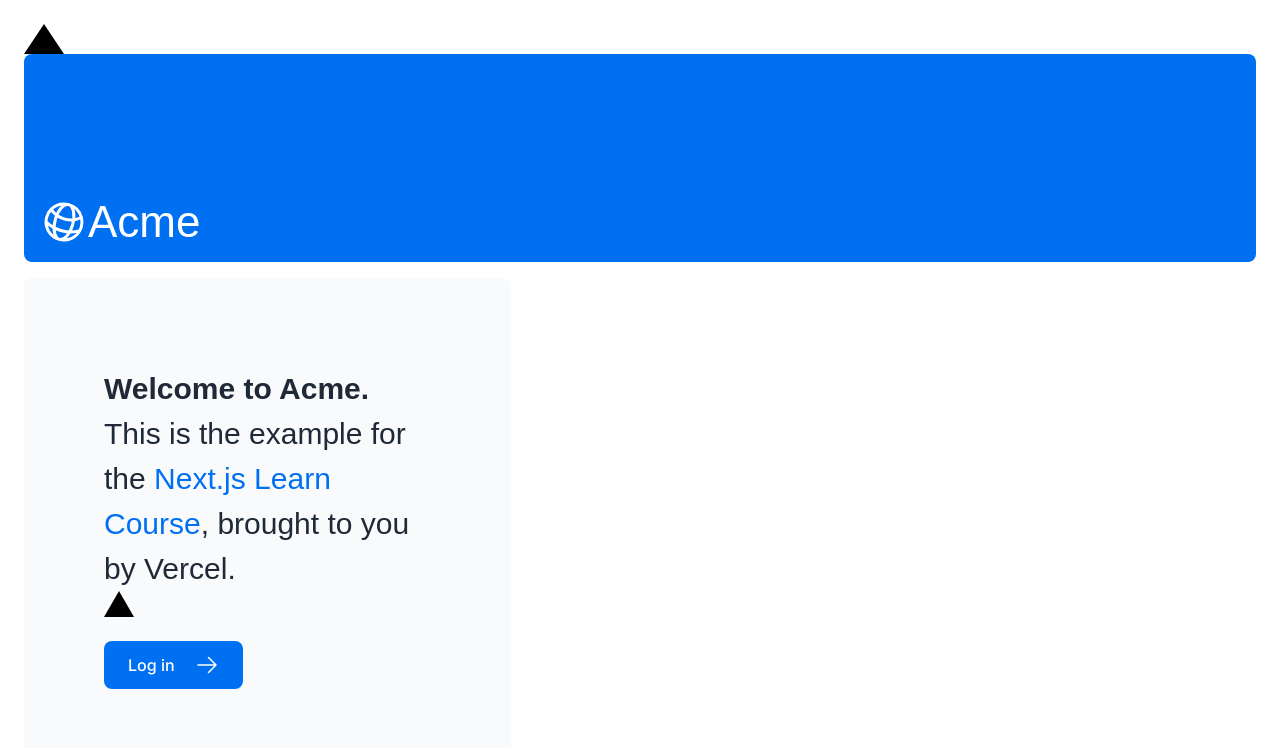
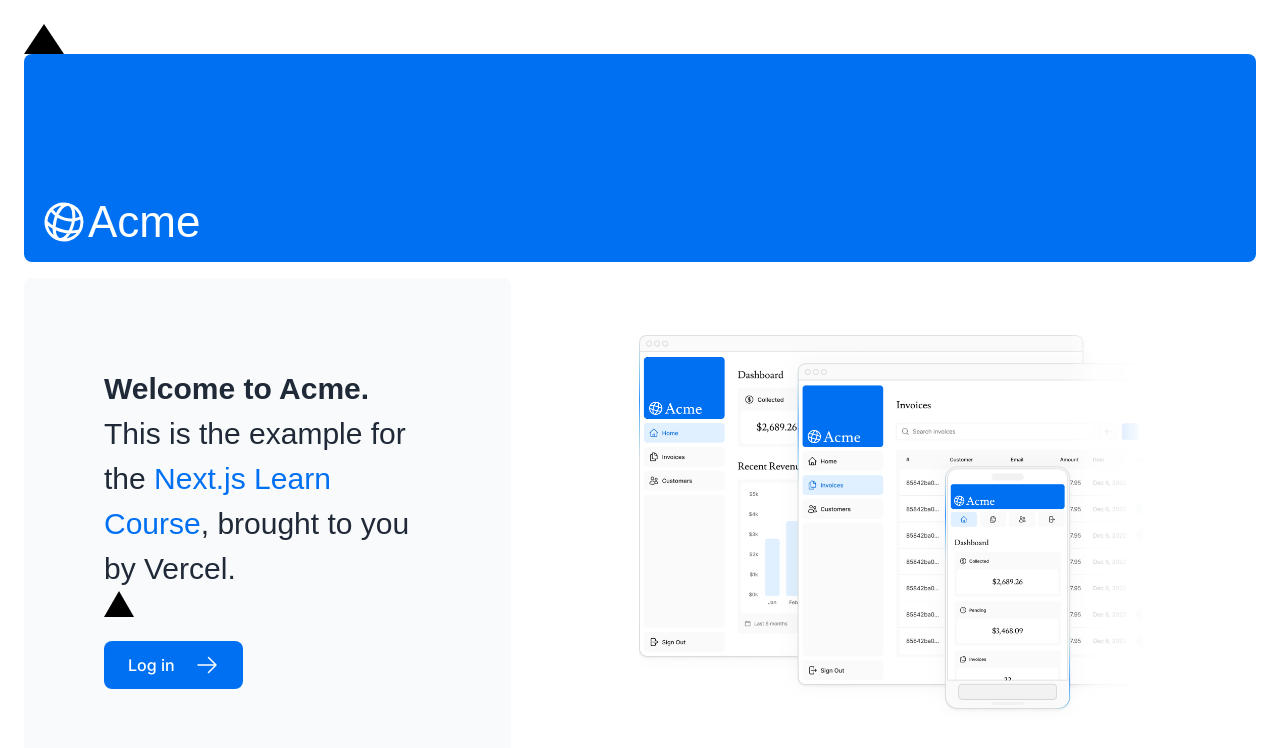
Before and after one commit to haithcock/wdd430hw, a Next.js app in the folder nextjs-dashboard/: page / in a window 1280 px wide. Shown: the top 748 px of the page. Built offline with nearby package versions, Linux system fonts and the light colour scheme; a web font is replaced by a local one.

Commit message:
started chapter 4

```diff
--- /dev/null
+++ b/nextjs-dashboard/app/dashboard/page.tsx
@@ -0,0 +1,3 @@
+export default function Page() {
+  return <p>Dashboard Page</p>;
+}
--- a/nextjs-dashboard/app/page.tsx
+++ b/nextjs-dashboard/app/page.tsx
@@ -3,6 +3,7 @@
 import Link from 'next/link';
 import styles from '@/app/ui/home.module.css';
 import { lusitana } from '@/app/ui/fonts';
+import Image from 'next/image';
 
 export default function Page() {
   return (
@@ -34,6 +35,20 @@
         </div>
         <div className="flex items-center justify-center p-6 md:w-3/5 md:px-28 md:py-12">
           {/* Add Hero Images Here */}
+                <Image
+        src="/hero-desktop.png"
+        width={1000}
+        height={760}
+        className="hidden md:block"
+        alt="Screenshots of the dashboard project showing desktop version"
+      />
+           <Image
+        src="/hero-mobile.png"
+        width={560}
+        height={620}
+        className="block md:hidden"
+        alt="Screenshot of the dashboard project showing mobile version"
+      />
         </div>
       </div>
     </main>
```
